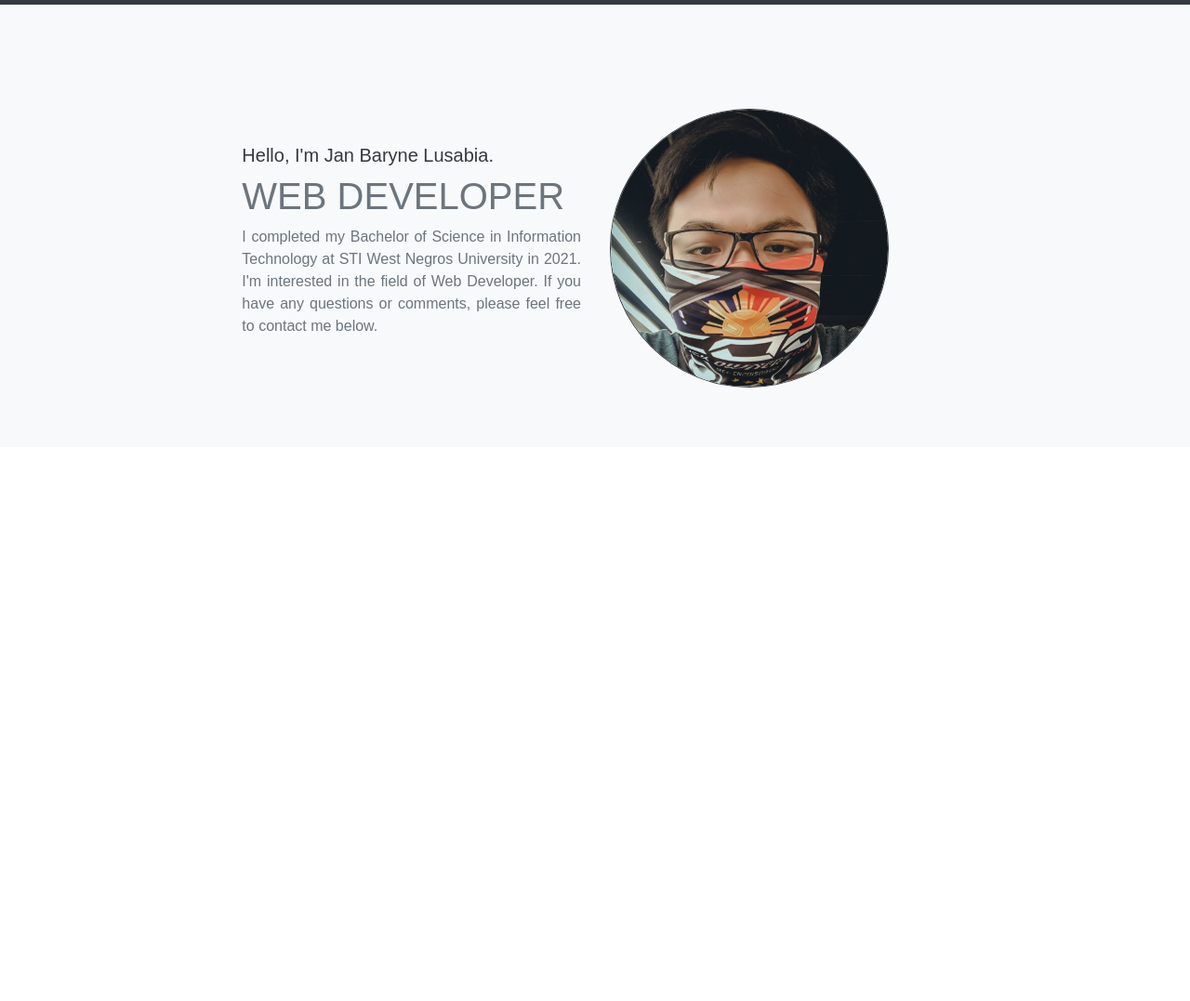
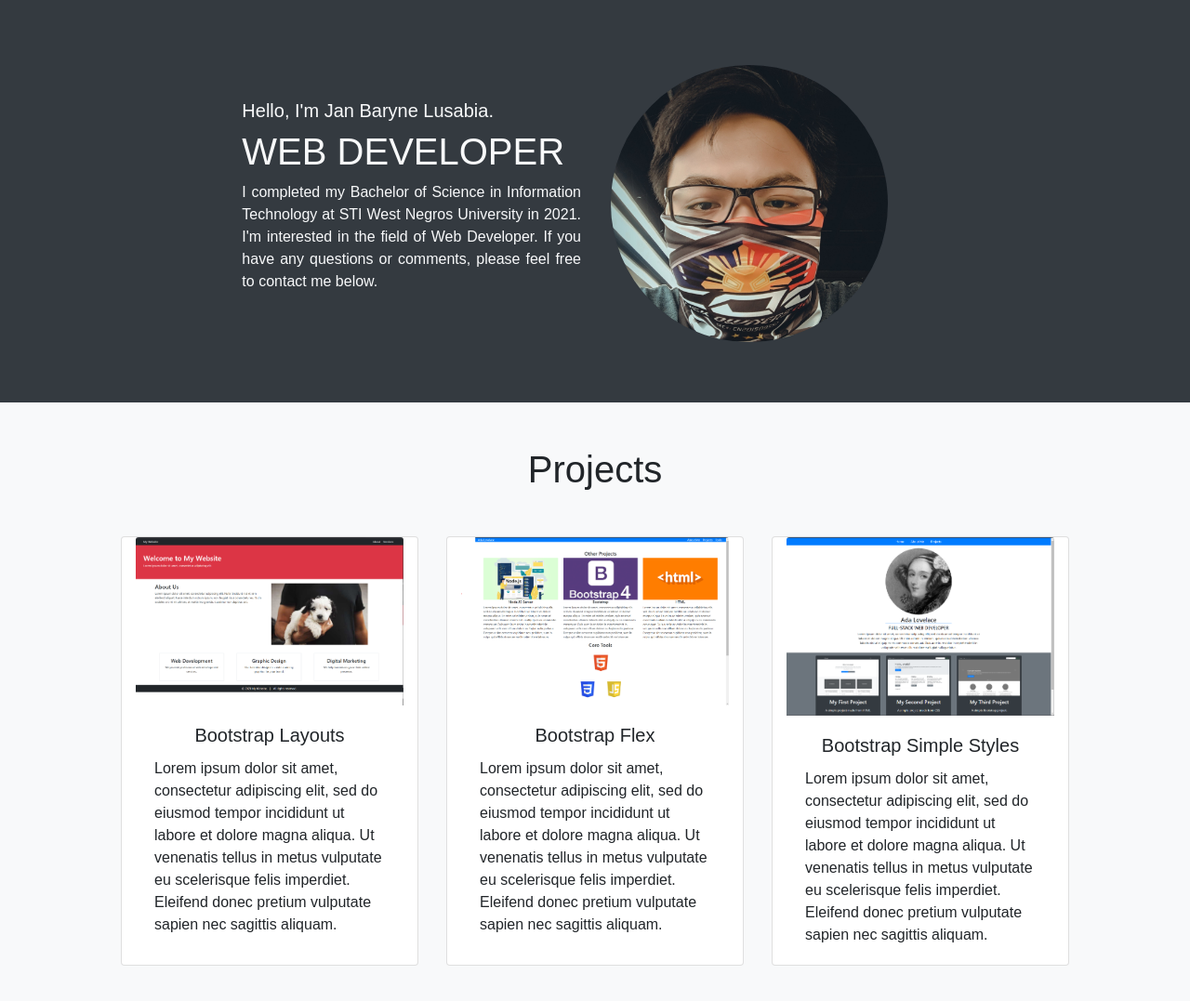
Before and after one commit to mrenyrab/webportfolio, a plain HTML site: page index.html in a window 1280 px wide. Shown: the part 53-1130 px from the top of the page at 93% size. Before the commit the page ends 800 px from the top, so only its background shows below. Drawn offline with nearby package versions, Linux system fonts and the light colour scheme; a web font is replaced by a local one.

Commit message:
updated initial file

```diff
--- a/index.html
+++ b/index.html
@@ -16,8 +16,8 @@
 	<!-- Link CSS -->
 	<link rel="stylesheet" type="text/css" href="./index.css">
 </head>
-<body>
-	<!-- navbar start -->
+<body class="bg-light">
+	<!-- start of landing -->
 	<nav class="navbar navbar-expand-md navbar-dark bg-dark sticky-top">
 		<div class="container">
 			<!-- Brand -->
@@ -35,10 +35,10 @@
 			<div class="collapse navbar-collapse justify-content-end" id="navbarSupportedContent">
 				<ul class="navbar-nav">
 					<li class="nav-item mr-3">
-						<a class="nav-link active" aria-current="page" href="#">Home</a>
+						<a class="nav-link active" aria-current="page" href="#landing">Home</a>
 					</li>
 					<li class="nav-item mr-3">
-						<a class="nav-link" href="#">Projects</a>
+						<a class="nav-link" href="#projects">Projects</a>
 					</li>
 					<li class="nav-item mr-3">
 						<a class="nav-link" href="#">Tools</a>
@@ -52,20 +52,58 @@
 	</nav>
 	<!-- end of navbar -->
 
-	<div class="container-fluid">
-		<div class="row bg-light justify-content-center align-items-center p-5" id="landing">
-			<div class="col-12 col-md-12 col-lg-4 order-2 order-md-2 order-lg-1 text-center text-md-center text-lg-left mt-5">
-				<h5 class="text-dark">Hello, I'm Jan Baryne Lusabia.</h5>
-				<h1 class="text-muted">WEB DEVELOPER</h1>
-				<p class="text-muted mt-2 text-justify ">I completed my Bachelor of Science in Information Technology at STI West Negros University in 2021.  I'm interested in the field of Web Developer. If you have any questions or comments, please feel free to contact me below.
+	<!-- start of landing -->
+	<div class="container-fluid bg-dark">
+		<div class="row justify-content-center align-items-center p-5" id="landing">
+			<div class="col-12 col-lg-4 order-2 order-lg-1 text-center text-lg-left">
+				<h5 class="text-light">Hello, I'm Jan Baryne Lusabia.</h5>
+				<h1 class="text-light">WEB DEVELOPER</h1>
+				<p class="text-light mt-2 text-justify ">I completed my Bachelor of Science in Information Technology at STI West Negros University in 2021.  I'm interested in the field of Web Developer. If you have any questions or comments, please feel free to contact me below.
 				</p>
 			</div>
 
-			<div class="col-7 col-md-7 col-lg-4 order-1 order-md-1 order-lg-2 text-center text-md-center text-lg-left p-3 mt-5">
+			<div class="col-7 col-lg-4 order-1 order-lg-2 text-center text-lg-left p-3">
 				<img class="rounded-circle border border-dark img-fluid" src="./images/brand-pic.jpg" width="300" height="300">
 			</div>
 		</div>
 	</div>
+	<!-- end of landing -->
+
+	<!-- start of projects -->
+	<h1 class="text-center mt-5">Projects</h1>
+	<div class="container-fluid">
+		<div class="row card-deck my-5 justify-content-center" id="projects">
+			<div class="card col-lg-3 col-md-6">
+				<img src="./images/project1.png" class="card-img-top" alt="...">
+				<div class="card-body">
+					<h5 class="card-title text-center">Bootstrap Layouts</h5>
+					<p class="card-text">
+						Lorem ipsum dolor sit amet, consectetur adipiscing elit, sed do eiusmod tempor incididunt ut labore et dolore magna aliqua. Ut venenatis tellus in metus vulputate eu scelerisque felis imperdiet. Eleifend donec pretium vulputate sapien nec sagittis aliquam.
+					</p>
+				</div>
+			</div>
+			<div class="card col-lg-3 col-md-3">
+				<img src="./images/project2.png" class="card-img-top" alt="...">
+				<div class="card-body">
+					<h5 class="card-title text-center">Bootstrap Flex</h5>
+					<p class="card-text">
+						Lorem ipsum dolor sit amet, consectetur adipiscing elit, sed do eiusmod tempor incididunt ut labore et dolore magna aliqua. Ut venenatis tellus in metus vulputate eu scelerisque felis imperdiet. Eleifend donec pretium vulputate sapien nec sagittis aliquam.
+					</p>
+				</div>
+			</div>
+			<div class="card col-lg-3 col-md-3">
+				<img src="./images/project3.png" class="card-img-top" alt="...">
+				<div class="card-body">
+					<h5 class="card-title text-center">Bootstrap Simple Styles</h5>
+					<p class="card-text">
+						Lorem ipsum dolor sit amet, consectetur adipiscing elit, sed do eiusmod tempor incididunt ut labore et dolore magna aliqua. Ut venenatis tellus in metus vulputate eu scelerisque felis imperdiet. Eleifend donec pretium vulputate sapien nec sagittis aliquam.
+					</p>
+				</div>
+			</div>
+		</div>
+
+	</div>
+	<!-- end of projects -->
 
 	<!-- JS Bundle -->
 	<script src="https://cdn.jsdelivr.net/npm/jquery@3.5.1/dist/jquery.slim.min.js" integrity="sha384-DfXdz2htPH0lsSSs5nCTpuj/zy4C+OGpamoFVy38MVBnE+IbbVYUew+OrCXaRkfj" crossorigin="anonymous"></script>
```
Also changed, not shown: images/project1.png (added), images/project2.png (added), images/project3.png (added).
